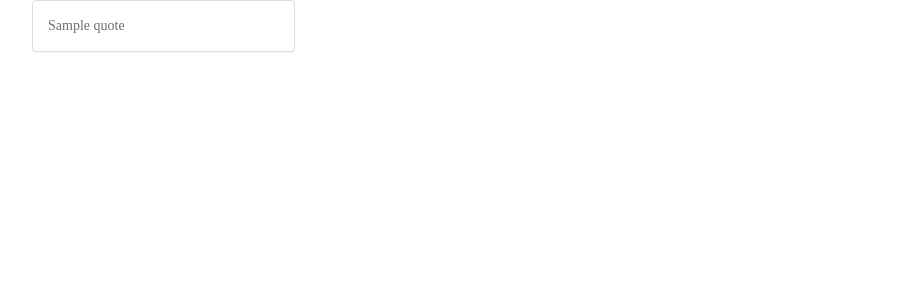
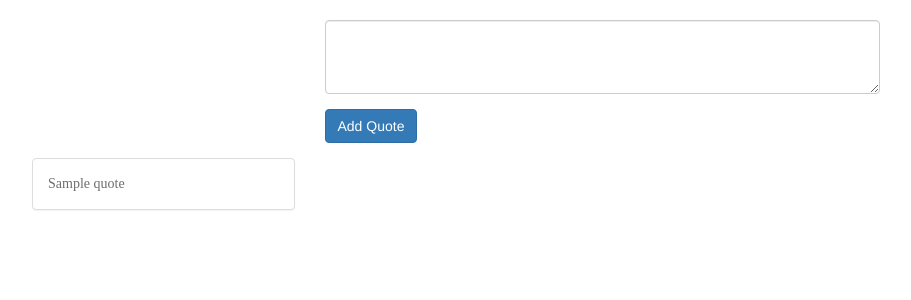
Before and after one commit to bufface/u-ms-vue, a Vue app in the folder quotes/: page / in a window 1280 px wide. Shown: the top 300 px of the page, without its empty margins (38-949 px from the left). Built offline with nearby package versions, Linux system fonts and the light colour scheme; a web font is replaced by a local one.

Commit message:
7. Adding Quotes with Custom Events

```diff
--- a/quotes/src/App.vue
+++ b/quotes/src/App.vue
@@ -1,11 +1,13 @@
 <template>
   <div class="container">
+    <app-new-quote @quoteAdded="addQuote"></app-new-quote>
     <app-quote-grid :quotes="quotes"></app-quote-grid>
   </div>
 </template>
 
 <script>
 import QuoteGrid from './components/QuoteGrid.vue'
+import NewQuote from './components/NewQuote.vue'
 
 export default {
   data() {
@@ -15,7 +17,13 @@ export default {
     }
   },
   components: {
-    appQuoteGrid: QuoteGrid
+    appQuoteGrid: QuoteGrid,
+    appNewQuote: NewQuote
+  },
+  methods: {
+    addQuote(quote) {
+      this.quotes.push(quote)
+    }
   }
 }
 </script>
--- a/quotes/src/components/NewQuote.vue
+++ b/quotes/src/components/NewQuote.vue
@@ -2,7 +2,7 @@
   <div class="row">
     <form>
       <div class="col-sm-8 col-sm-offset-2 col-xs-12 col-md-6 col-md-offset-3 form-group">
-        <labe></label>
+        <label></label>
         <textarea class="form-control" rows="3" v-model="quote"></textarea>
       </div>
        <div class="col-sm-8 col-sm-offset-2 col-xs-12 col-md-6 col-md-offset-3 form-group">
@@ -23,7 +23,8 @@ export default {
   },
   methods: {
     createNew() {
-
+      this.$emit('quoteAdded', this.quote)
+      this.quote = ''
     }
   }
 }
```
